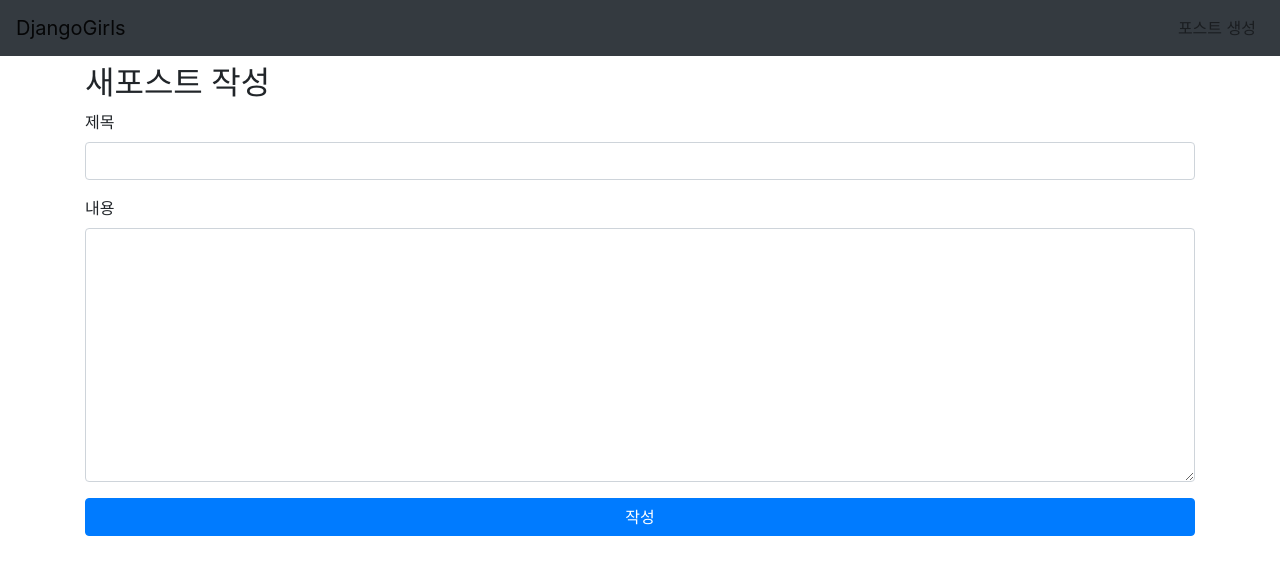
After one commit to chajeehyung/djangogirls-tutorial, a Django app: page /blog-posts/create/ in a window 1280 px wide. The commit adds this page. Shown: the top 575 px of the page. Run offline with Django 3.2, Linux system fonts and the light colour scheme; some libraries are stand-ins or nearby versions.

Commit message:
Post 요청후 redirect

```diff
--- a/app/blog/views.py
+++ b/app/blog/views.py
@@ -2,7 +2,7 @@ import random
 import re
 from django.shortcuts import render
 from django.template import loader
-from django.http import HttpResponse
+from django.http import HttpResponse, HttpResponseRedirect
 from .models import Post
 
 
@@ -48,5 +48,40 @@ def post_detail(request, pk):
         'blog/post_detail.html',
         context,
     )
+def post_create(request):
+    # Template : blog/post_create.html
+    # URL: /posts/create/
+    # URL NAME : post-create
 
-    # return HttpResponse(post.title)
+    # 1. 템플릿에 하나의 <form>요소 구현
+    #     input[name = 'title']
+    #     textarea[name='title']
+    #     button[type='submit']
+    # 2. post_create.html을 보여주는 링크를 base.html에 구현
+    #     {% url 태그를 사용할 것%}
+    # :pram request
+    # :return
+    if request.method == 'POST':
+        # Post 요청이 왔을경우
+        # 새글을 작성하고 원하는 페이지로 돌아가도록 함
+        # HttpResponse를 돌려줌
+        # 제목: <제목데이터><br>내용: <내 데이터>용
+        # 위 문자열을 가지고 response돌려주기
+        title = request.POST['title']
+        text = request.POST['text']
+
+        # object.create() 메서드를 사용해서
+        # 새 Post 객체를 생성하며 db에 저장 (create() 실행의 반환값은 'post' 변수에 할)
+        # title, text는 request.POST에서 가져온 내용
+        # author는 request.user
+        # 리턴하는 결과는 같은 문자열이지만,
+        # 문자열을 생성할때 만들어진 Post 객체('post변수')의 title속성, text 속성을 사용
+        post = Post.objects.create(
+            author = request.user,
+            title = title,
+            text = text,
+        )
+        next_path = '/blog-posts/'
+        return HttpResponseRedirect(next_path)
+    else:
+        return render(request,'blog/post_create.html')
--- a/app/config/urls.py
+++ b/app/config/urls.py
@@ -20,8 +20,15 @@ from blog import views
 
 urlpatterns = [
     url(r'^admin/', admin.site.urls),
-    url(r'^$', views.post_list),
-    url(r'^posts/(?P<pk>\d+)/$',views.post_detail),
+    url(r'^blog-posts/$',
+        views.post_list,
+        name='post-list'),
+    url(r'^blog-posts/(?P<pk>\d+)/$',
+        views.post_detail,
+        name='post-detail'),
+    url(r'^blog-posts/create/$',
+        views.post_create,
+        name='post-create',)
 
     # /posts/1/
     # /posts/3/
--- a/app/templates/base.html
+++ b/app/templates/base.html
@@ -12,7 +12,13 @@
 </head>
 <body>
     <nav class="navbar navbar-expand-lg navbar-light bg-dark" >
-        <a href="#" class="navbar-brand">DjangoGirls</a>
+        <a href="{% url 'post-list'%}" class="navbar-brand">DjangoGirls</a>
+        <ul class="navbar-nav mr-auto"></ul>
+        <ul class="navbar-nav">
+            <li class="nav-item">
+                <a href="{% url 'post-create'%}" class="nav-link">포스트 생성</a>
+            </li>
+        </ul>
     </nav>
     <div class="container mt-2">
         {% block content %}
--- /dev/null
+++ b/app/templates/blog/post_create.html
@@ -0,0 +1,17 @@
+{% extends 'base.html' %}
+
+{% block content %}
+<h2>새포스트 작성</h2>
+<form action="" method="POST">
+    {% csrf_token %}
+    <div class="form-group" >
+        <label for="id-title">제목</label>
+        <input id="id-title" type="text" name="title" class="form-control">
+    </div>
+    <div class="form-group">
+        <label for="id-text">내용</label>
+        <textarea id="id-text" name="text" cols="30" rows="10" class="form-control"></textarea>
+    </div>
+    <button class="btn btn-primary btn-block" type="submit">작성</button>
+</form>
+{% endblock%}
--- a/app/templates/blog/post_list.html
+++ b/app/templates/blog/post_list.html
@@ -4,8 +4,8 @@
     {% for post in posts %}
     <div class="card mt-2">
         <div class="card-body">
-            <h5 class="card-title">{{ post.title }}
-                <a href="/posts/{{ post.pk }}/">posts</a>
+            <h5 class="card-title">
+                <a href="{% url 'post-detail' pk=post.pk %}">{{ post.title }}</a>
             </h5>
             <h6 class="card-subtitle mb-2 text-muted">{{ post.created_date }}</h6>
             <p class="card-text">{{ post.text|linebreaksbr|truncatechars:200 }}</p>
```
